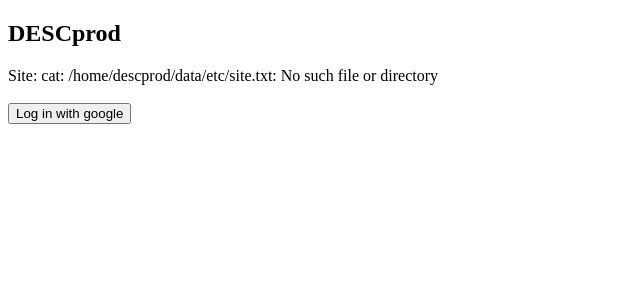
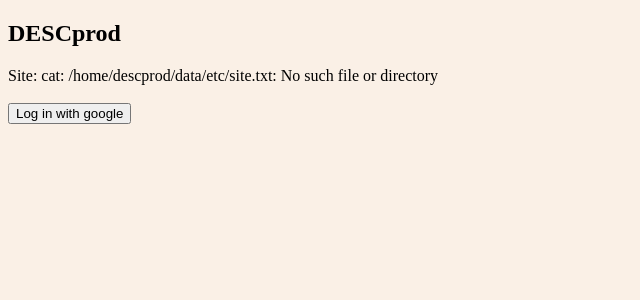
Before and after one commit to LSSTDESC/desc-prod, a Flask app: page /home in a window 1280 px wide. Shown: the top 300 px of the page, without its empty margins (0-640 px from the left). Run offline with Flask 2, Linux system fonts and the light colour scheme.

Commit message:
Add statis.

```diff
--- a/server/static/main.css
+++ b/server/static/main.css
@@ -1,3 +1,7 @@
+body {
+  background: Linen;
+}
+
 :not(.jp-RenderedMarkdown).jp-RenderedHTMLCommon td,
 :not(.jp-RenderedMarkdown).jp-RenderedHTMLCommon th,
 :not(.jp-RenderedMarkdown).jp-RenderedHTMLCommon tr {
```
Also changed, not shown: 1 other file.
